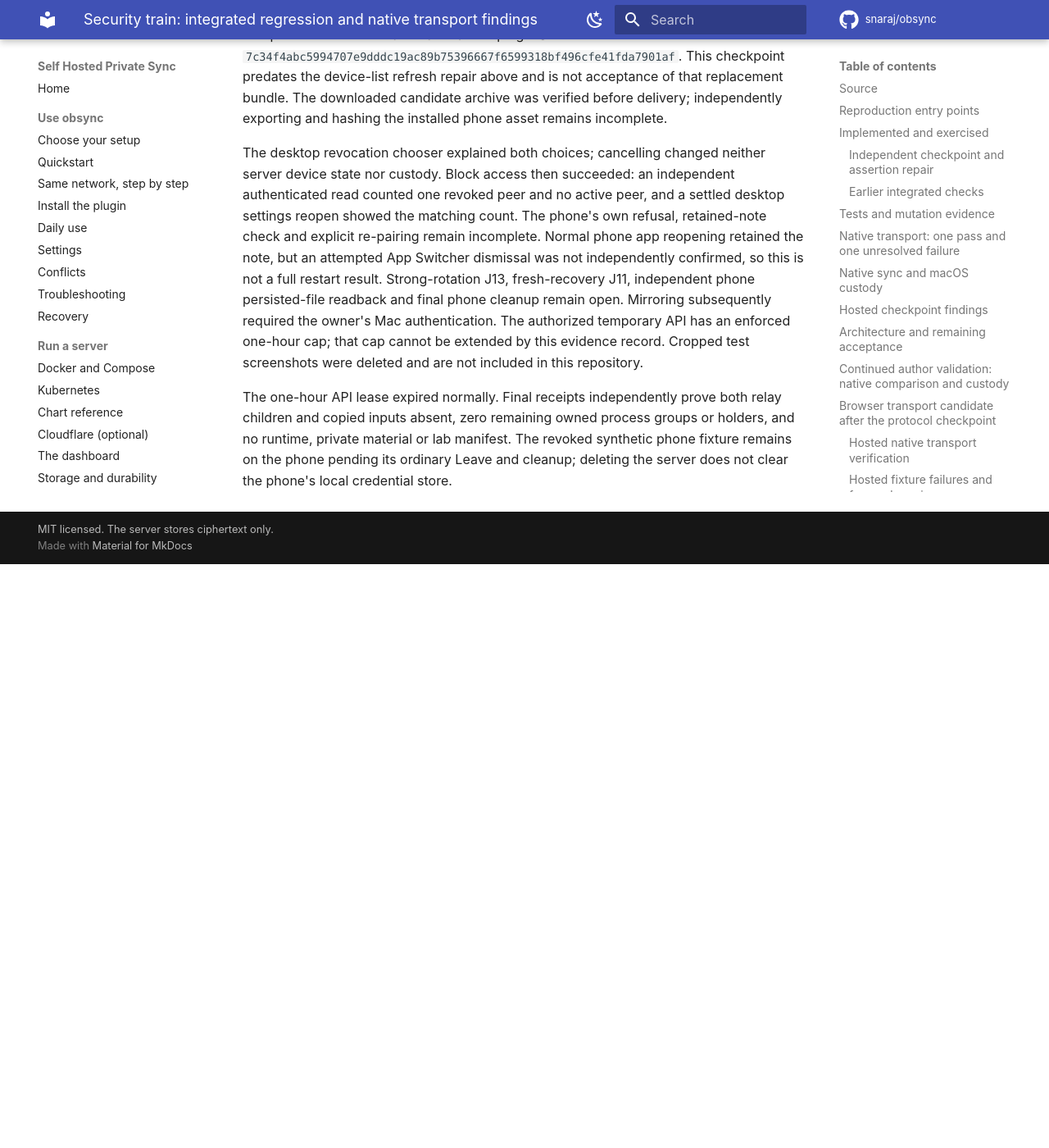
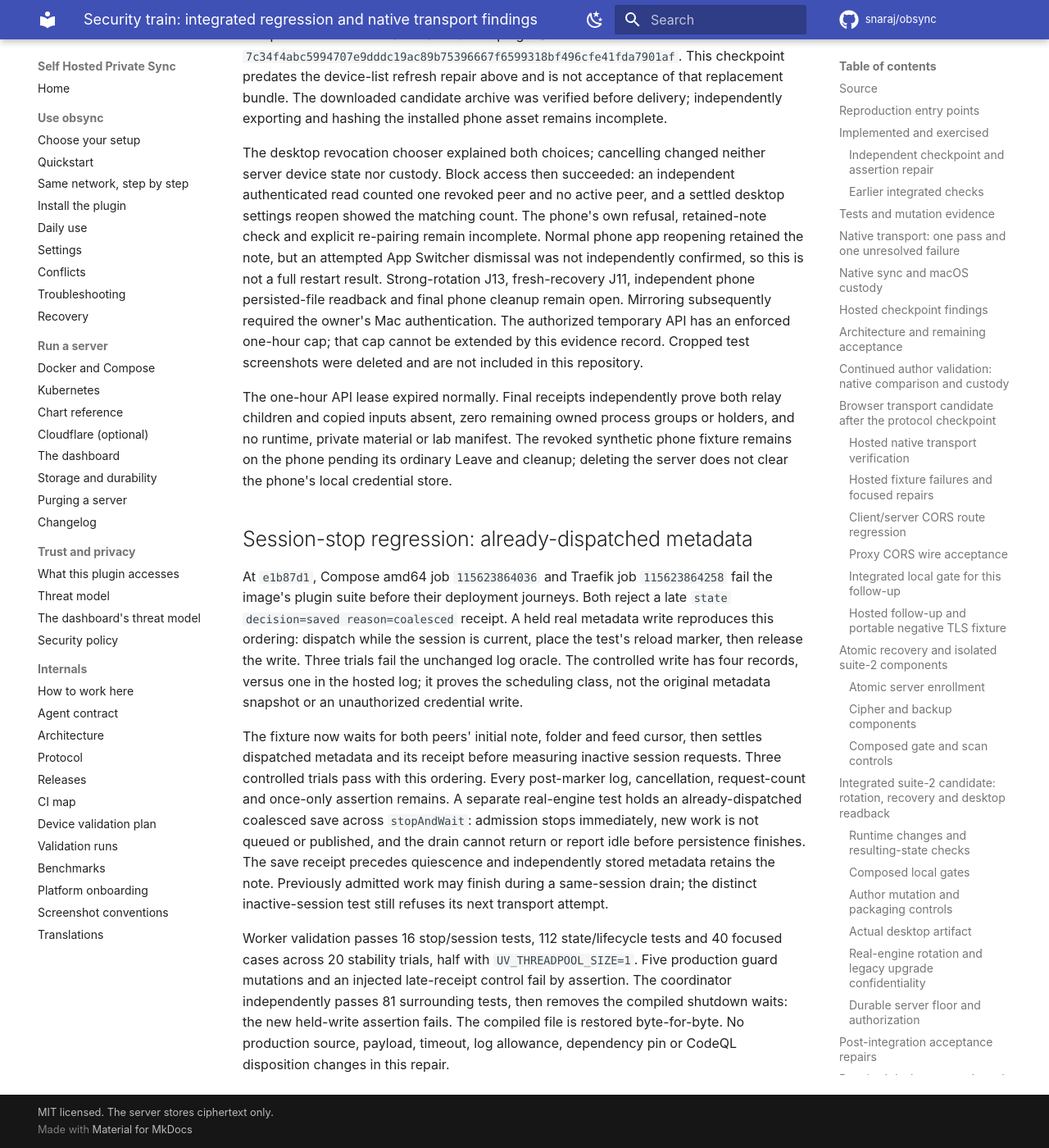
Before and after one commit to snaraj/obsync, an MkDocs documentation site: the page built from docs/validation-runs/2026-10-12-security-train.md, in a window 1280 px wide and 1400 px high, scrolled down 56780 px. Shown: the whole window at 82% size. Built offline with MkDocs 1.6.1 and Material for MkDocs 9.7.7, drawn with Linux system fonts in a browser that asks for light colours; comment, search, counter and statistics services are not loaded; before the commit the page ends 57468 px from its top, so only the background shows below that.

Commit message:
test(sync): settle metadata before the session-stop boundary (#346)
The container suite could finish an already-dispatched coalesced metadata
save after the test's reload marker. Settle initial creator/peer state and
pending metadata receipts before measuring inactive-session requests. The
existing post-marker oracle is byte-for-byte unchanged.

1. Preserve every cancellation, request-count and once-only assertion.
2. Add a real stopAndWait case holding a coalesced metadata write across stop;
   new work is refused and idle/quiescence wait for durable completion.
3. Record controlled ordering, mutation and stability evidence without claiming
   a late receipt proves stale credential mutation.

Validation: full make check passes 734 Rust tests, 94.85% coverage, 2,520 plugin,
207 CLI, 88 dashboard, 930 contracts, chart and both secret scans. Real E2EE passes
21 flows/two leak controls, 383 requests/148 needles. Worker passes 16 stop/session
and 112 state/lifecycle tests, 40 stability cases and six negative controls.
Parent passes 81 surrounding tests and independently kills premature quiescence,
then restores compiled code byte-for-byte. Strict docs/origin checks pass.
Shipped plugin bytes are unchanged; native phone acceptance remains incomplete.

Accounting: +95/-2 across 3 files; no production changes.

- GPT-6

```diff
--- a/docs/validation-runs/2026-10-12-security-train.md
+++ b/docs/validation-runs/2026-10-12-security-train.md
@@ -2351,3 +2351,33 @@
 groups or holders, and no runtime, private material or lab manifest. The revoked
 synthetic phone fixture remains on the phone pending its ordinary Leave and
 cleanup; deleting the server does not clear the phone's local credential store.
+
+## Session-stop regression: already-dispatched metadata
+
+At `e1b87d1`, Compose amd64 job `115623864036` and Traefik job
+`115623864258` fail the image's plugin suite before their deployment journeys.
+Both reject a late `state decision=saved reason=coalesced` receipt. A held real
+metadata write reproduces this ordering: dispatch while the session is current,
+place the test's reload marker, then release the write. Three trials fail the
+unchanged log oracle. The controlled write has four records, versus one in the
+hosted log; it proves the scheduling class, not the original metadata snapshot
+or an unauthorized credential write.
+
+The fixture now waits for both peers' initial note, folder and feed cursor,
+then settles dispatched metadata and its receipt before measuring inactive
+session requests. Three controlled trials pass with this ordering. Every
+post-marker log, cancellation, request-count and once-only assertion remains.
+A separate real-engine test holds an already-dispatched coalesced save across
+`stopAndWait`: admission stops immediately, new work is not queued or published,
+and the drain cannot return or report idle before persistence finishes. The save
+receipt precedes quiescence and independently stored metadata retains the note.
+Previously admitted work may finish during a same-session drain; the distinct
+inactive-session test still refuses its next transport attempt.
+
+Worker validation passes 16 stop/session tests, 112 state/lifecycle tests and
+40 focused cases across 20 stability trials, half with `UV_THREADPOOL_SIZE=1`.
+Five production guard mutations and an injected late-receipt control fail by
+assertion. The coordinator independently passes 81 surrounding tests, then
+removes the compiled shutdown waits: the new held-write assertion fails. The
+compiled file is restored byte-for-byte. No production source, payload, timeout,
+log allowance, dependency pin or CodeQL disposition changes in this repair.
```
Also changed, not shown: 2 other files.
